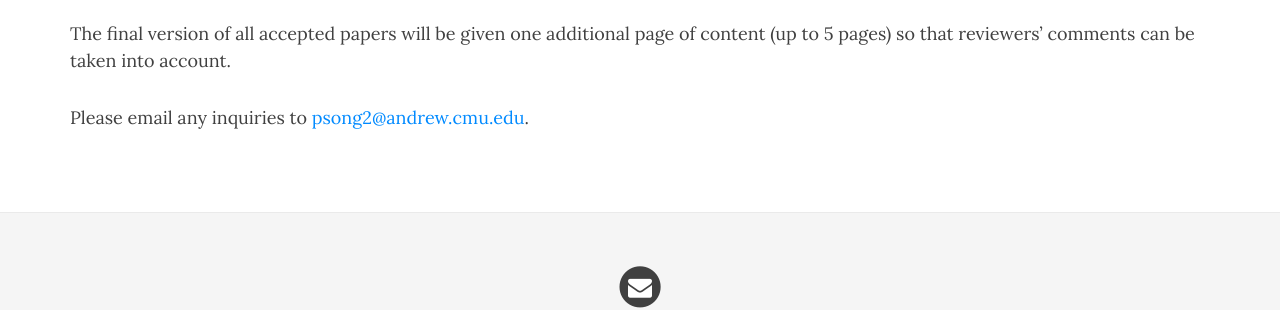
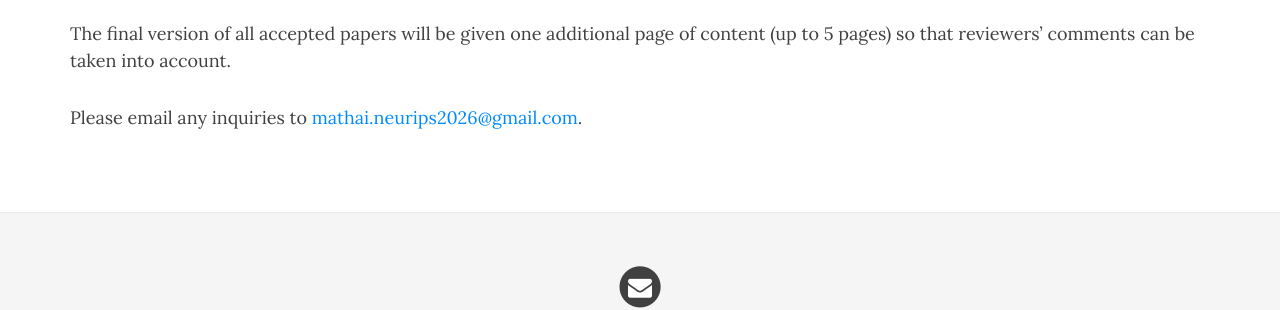
Before and after one commit to mathai-2026/mathai-2026.github.io, a Jekyll site: the page built from cfp.md, in a window 1280 px wide and 900 px high, scrolled down 1858 px. Shown: the part 454-764 px from the top of the window. Built offline with Jekyll 4.4.1, drawn with Linux system fonts in a browser that asks for light colours; nearby versions of some CDN libraries.

Commit message:
Update workshop contact email

```diff
--- a/_config.yml
+++ b/_config.yml
@@ -70,7 +70,7 @@ author: Organizers of the 6th MATH-AI Workshop at NeurIPS 2026
 # If you want to add a new link that isn't here, you'll need to also edit the file _data/SocialNetworks.yml
 social-network-links:
   # rss: true
-  email: "psong2@andrew.cmu.edu"
+  email: "mathai.neurips2026@gmail.com"
   # facebook: daattali
   # github: daattali
   # twitter: daattali
--- a/cfp.md
+++ b/cfp.md
@@ -52,4 +52,4 @@
 
 The final version of all accepted papers will be given one additional page of content (up to 5 pages) so that reviewers' comments can be taken into account.
 
-Please email any inquiries to [psong2@andrew.cmu.edu](mailto:psong2@andrew.cmu.edu).
+Please email any inquiries to [mathai.neurips2026@gmail.com](mailto:mathai.neurips2026@gmail.com).
```
Also changed, not shown: index.md (+1 -1 lines).
